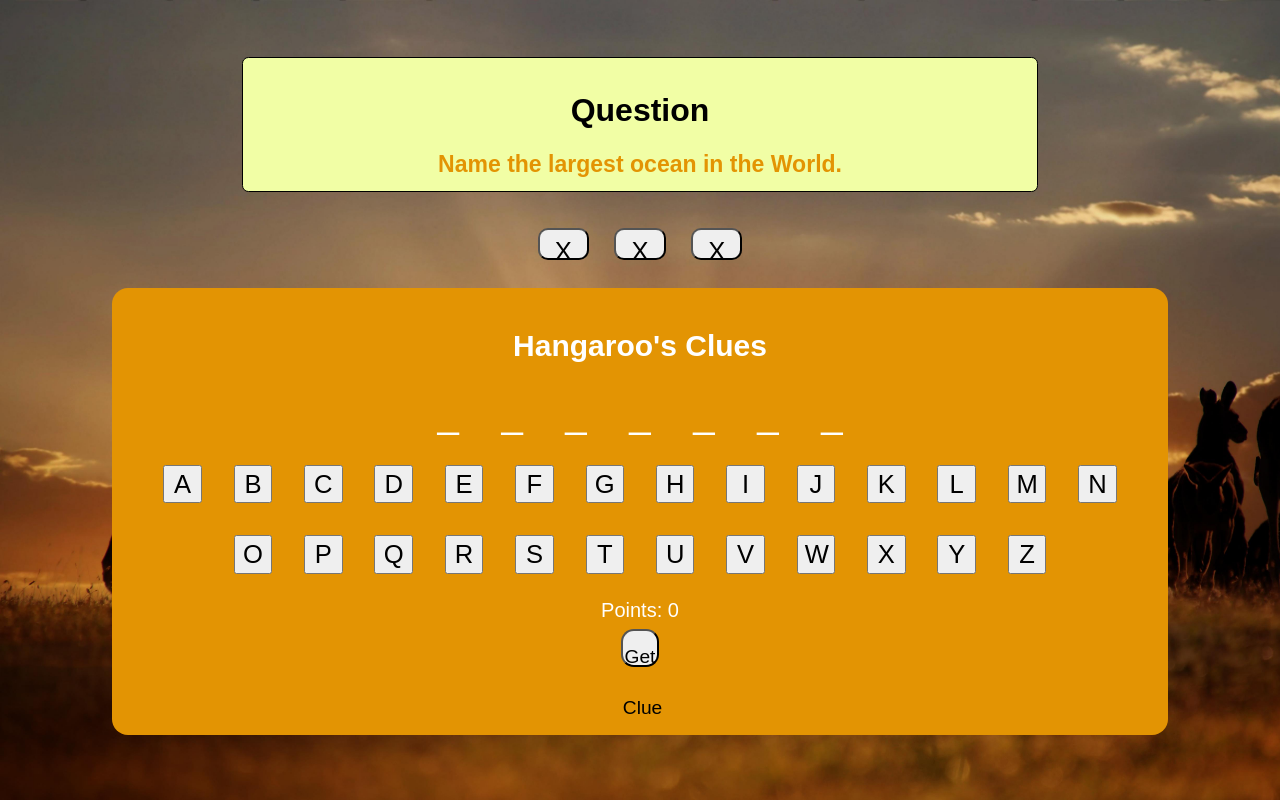
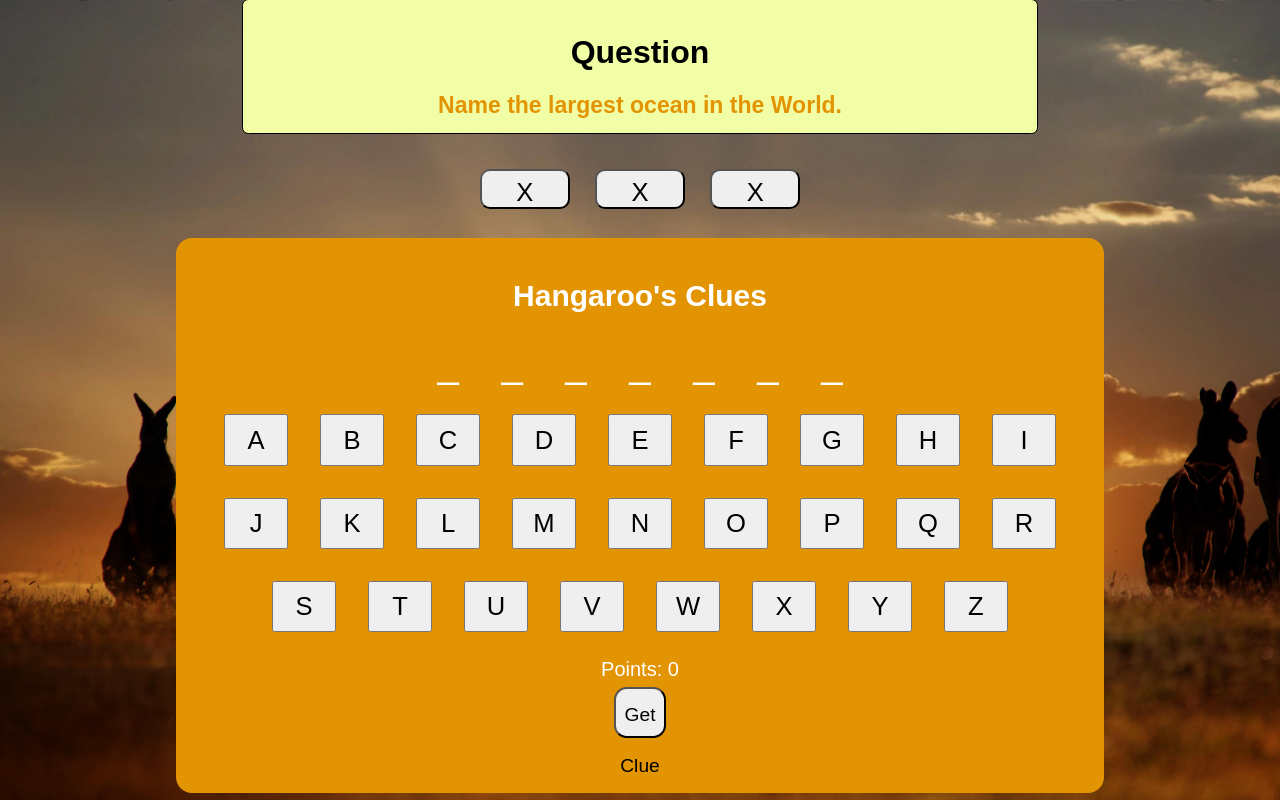
Before and after one commit to HangarooActivity/HangarooActivity.github.io, a PHP site: page / in a window 1280 px wide. Run offline with PHP 8.4, Linux system fonts and the light colour scheme.

Commit message:
Update styles.css

```diff
--- a/styles.css
+++ b/styles.css
@@ -20,8 +20,8 @@
 }
 
 .guess-button {
-    width: 4vw;
-    height: 4vh;
+    width: 7vw;
+    height: 5vh;
     line-height: 5vh;
     border-radius: 10px;
     margin: 1vw;
@@ -29,7 +29,7 @@
 }
 
 #game-container {
-    width: 80vw;
+    width: 70vw;
     background-color: rgb(227, 148, 3);
     padding: 2vh;
     border-radius: 2vh;
@@ -68,7 +68,7 @@
 }
 
 .letter-button {
-    width: 3vw;
+    width: 5vw;
     height: 3vw;
     line-height: 4vw;
     border-radius: 0.8vw;
@@ -77,8 +77,8 @@
 }
 
 .game-button {
-    width: 3vw;
-    height: 3vw;
+    width: 4vw;
+    height: 4vw;
     line-height: 4vw;
     border-radius: 1vw;
     margin: 0.5vw;
@@ -158,8 +158,8 @@
 }
 
 .button {
-    width: 3vw;
-    height: 3vw;
+    width: 5vw;
+    height: 4vw;
     margin: 1vw;
     font-size: 2vw;
 }
```
